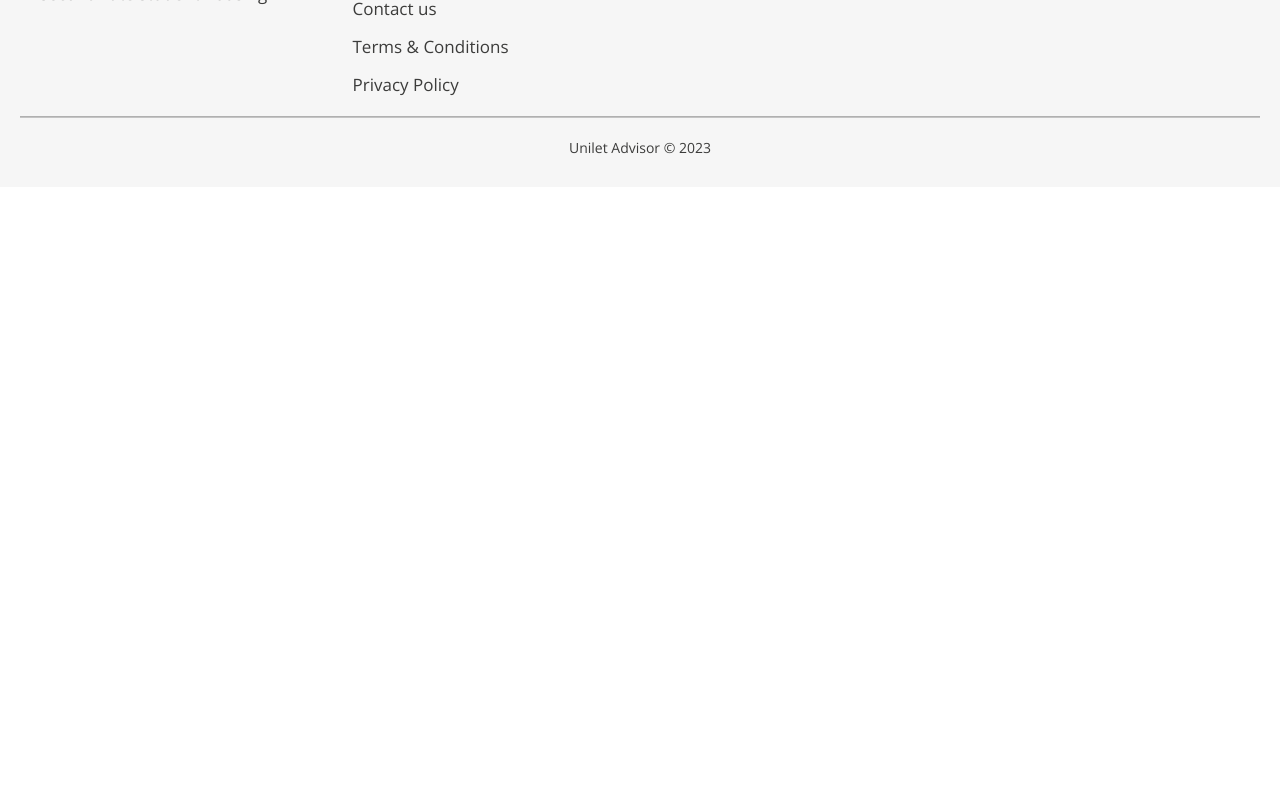
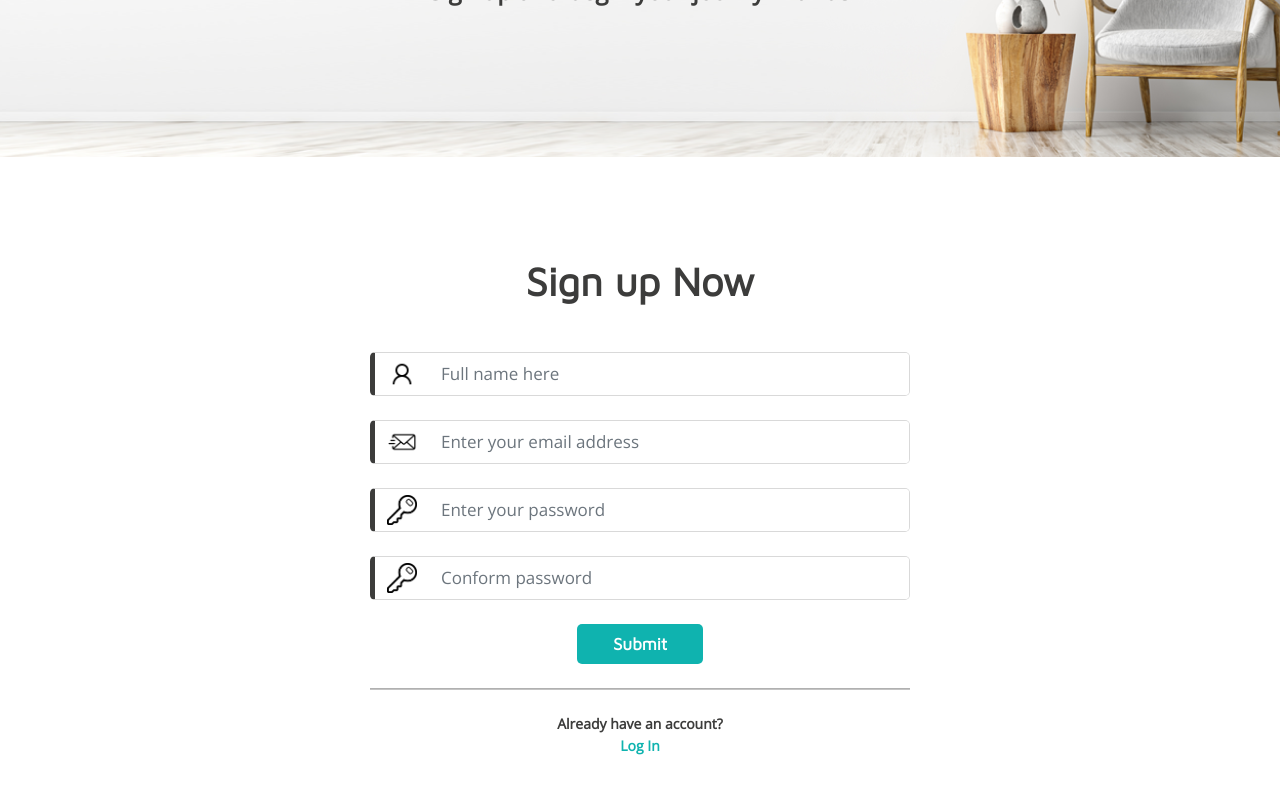
Before and after one commit to Momen-Odeh/Unilet-Advisor-final-project-GSG, a React (Create React App) app: page /signUp in a window 1280 px wide. Shown: the part 340-1140 px from the top of the page. Before the commit the page ends 800 px from the top, so only its background shows below. Built offline with nearby package versions, Linux system fonts and the light colour scheme.

Commit message:
sign up page done

```diff
--- a/src/Components/DarkTitle/index.js
+++ b/src/Components/DarkTitle/index.js
@@ -8,7 +8,8 @@ const useStyles  = createUseStyles({
         fontSize:({size})=>size?size+"px":"19px",
         lineHeight:({lineHeight})=>lineHeight?lineHeight+"px":"23.5px",
         letterSpacing:({sizeText})=>sizeText?sizeText+"px":"",
-        textAlign:({center})=>center?"center":""
+        textAlign:({center})=>center?"center":"",
+        wordBreak:"break-word"
 
     },
     img:{
--- a/src/Components/SecondaryText/index.js
+++ b/src/Components/SecondaryText/index.js
@@ -6,7 +6,8 @@ const useStyles  = createUseStyles({
         fontWeight:({weightText})=>weightText?weightText:"400",
         fontSize:({sizeText})=>sizeText?sizeText+"px":"17px",
         lineHeight:({lineHeight})=>lineHeight?lineHeight+"px":"23.15px",
-        textAlign:({center})=>center?"center":""
+        textAlign:({center})=>center?"center":"",
+        wordBreak:"break-word"
 
     },
     img:{
@@ -18,10 +19,10 @@ const SecondaryText = ({text,sizeText,lineHeight,icon,weightText,center}) => {
 
   const classes = useStyles ({sizeText,lineHeight,weightText,center});
   return (
-    <span className={classes.text}>
+    <div className={classes.text}>
         {icon&&<img className={classes.img} src={icon} alt='logo'/>}
         {text}
-    </span>
+    </div>
   )
 }
 
--- /dev/null
+++ b/src/Components/SignupForm/index.js
@@ -0,0 +1,85 @@
+import React from 'react'
+import Container from 'react-bootstrap/Container';
+import Row from 'react-bootstrap/Row';
+import Col from 'react-bootstrap/Col';
+import {createUseStyles} from 'react-jss'
+import DarkTitle from '../../Components/DarkTitle';
+import SecondaryText from '../../Components/SecondaryText';
+import Form from 'react-bootstrap/Form';
+import InputField from '../InputField';
+import ButtonAction from '../ButtonAction';
+import HR from '../HR';
+const useStyle =createUseStyles({
+  check:{
+      color:"#3C3C3B",
+      fontFamily:"'Open Sans', sans-serif",
+      fontWeight:"600",
+      fontSize:"14px",
+      lineHeight:"19.07px"
+  },
+  Container:{
+    marginTop:"100px",
+    marginBottom:"100px"
+  },
+  signUP:{
+    fontFamily:"'Open Sans', sans-serif",
+    color:"#0FB3AF",
+    fontWeight:"600",
+    fontSize:"14px",
+    lineHeight:"19.07px"
+  }
+})
+const SignupForm = () => {
+  const classes = useStyle();
+  return (
+    <>
+    <Container className={classes.Container}>
+      <Row className='mb-5'>
+        <Col>
+          <DarkTitle text="Sign up Now" size={40} lineHeight={47} center space={1} weight={700}/>
+        </Col>
+      </Row>
+      <Row className='justify-content-center mb-4'>
+        <Col lg={6} md={10} xs={12}>
+            <InputField type="user"/>
+        </Col>
+      </Row>
+      <Row className='justify-content-center mb-4' >
+        <Col lg={6} md={10} xs={12}>
+            <InputField type="email"/>
+        </Col>
+      </Row>
+      <Row className='justify-content-center mb-4' >
+        <Col lg={6} md={10} xs={12}>
+            <InputField type="password"/>
+        </Col>
+      </Row>
+      <Row className='justify-content-center mb-4' >
+        <Col lg={6} md={10} xs={12}>
+            <InputField type="confirmPassword"/>
+        </Col>
+      </Row>
+      <Row className='mb-1' >
+        <Col className='text-center'>
+            <ButtonAction text="Submit" bold/>
+        </Col>
+      </Row>
+      <Row className='justify-content-center mb-1' >
+        <Col className='text-center' lg={6} md={10} xs={12}>
+            <HR/>
+        </Col>
+      </Row>
+      <Row className='justify-content-center mb-4' >
+        <Col className='text-center' lg={6} md={10} xs={12}>
+            <span>
+              <SecondaryText text="Already have an account?" weightText={600} sizeText={14} lineHeight={19.07}/>
+              <span className={classes.signUP}> Log In</span>
+            </span>
+        </Col>
+      </Row>
+    </Container>
+    </>
+  )
+}
+
+export default SignupForm
--- a/src/Pages/SignUpPage/index.js
+++ b/src/Pages/SignUpPage/index.js
@@ -1,8 +1,13 @@
 import React from 'react'
-
+import GeneralHero from '../../Components/GeneralHero'
+import BG from './images/generalBG.png'
+import SignupForm from '../../Components/SignupForm'
 const SignUpPage = () => {
   return (
-    <div>SignUpPage</div>
+    <>
+      <GeneralHero BG={BG} title={"Welcome to Uniletadvisor"} subTitle={"Sign up and begin your journy with us "} />
+      <SignupForm/>
+    </>
   )
 }
 
```
Also changed, not shown: src/Pages/SignUpPage/images/generalBG.png (added).
